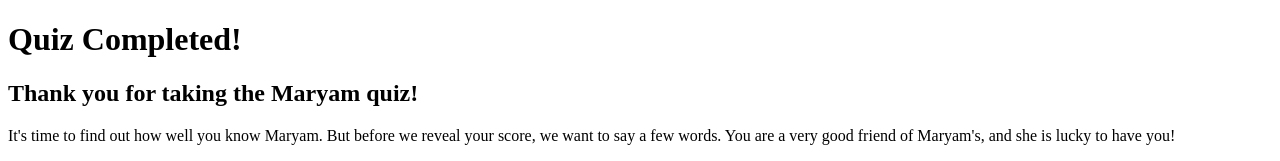
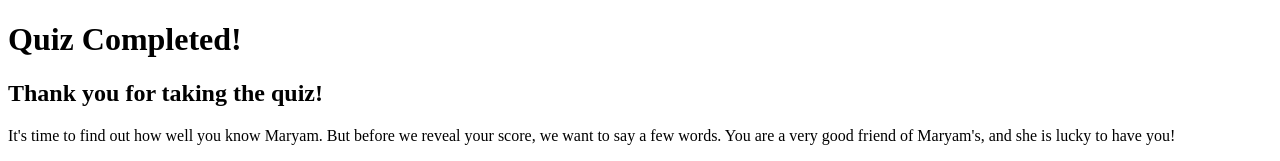
Before and after one commit to nicoladl/40shadesofmaryam, a Vue app: page /result in a window 1280 px wide. Shown: the top 161 px of the page. Built offline with nearby package versions, Linux system fonts and the light colour scheme.

Commit message:
chore: update basePath

```diff
--- a/src/views/ResultView.vue
+++ b/src/views/ResultView.vue
@@ -54,7 +54,7 @@ const onRestart = () => {
 <template>
   <div class="result">
     <h1>Quiz Completed!</h1>
-    <h2>Thank you for taking the Maryam quiz!</h2>
+    <h2>Thank you for taking the quiz!</h2>
     <p>It's time to find out how well you know Maryam. But before we reveal your score,
       we want to say a few words.
 
--- a/vite.config.ts
+++ b/vite.config.ts
@@ -7,7 +7,6 @@ import viteBasicSslPlugin from "@vitejs/plugin-basic-ssl";
 
 // https://vitejs.dev/config/
 export default defineConfig({
-  base: '40shadesofmaryam',
   plugins: [
     vue(),
     vueJsx(),
```
